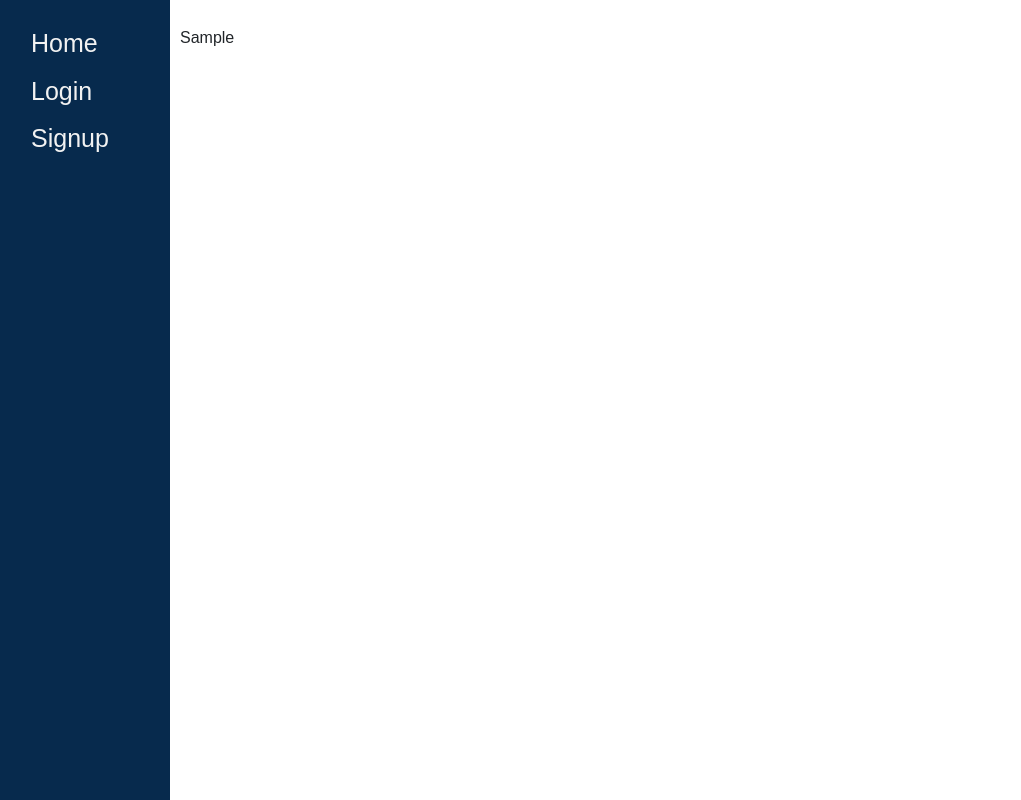
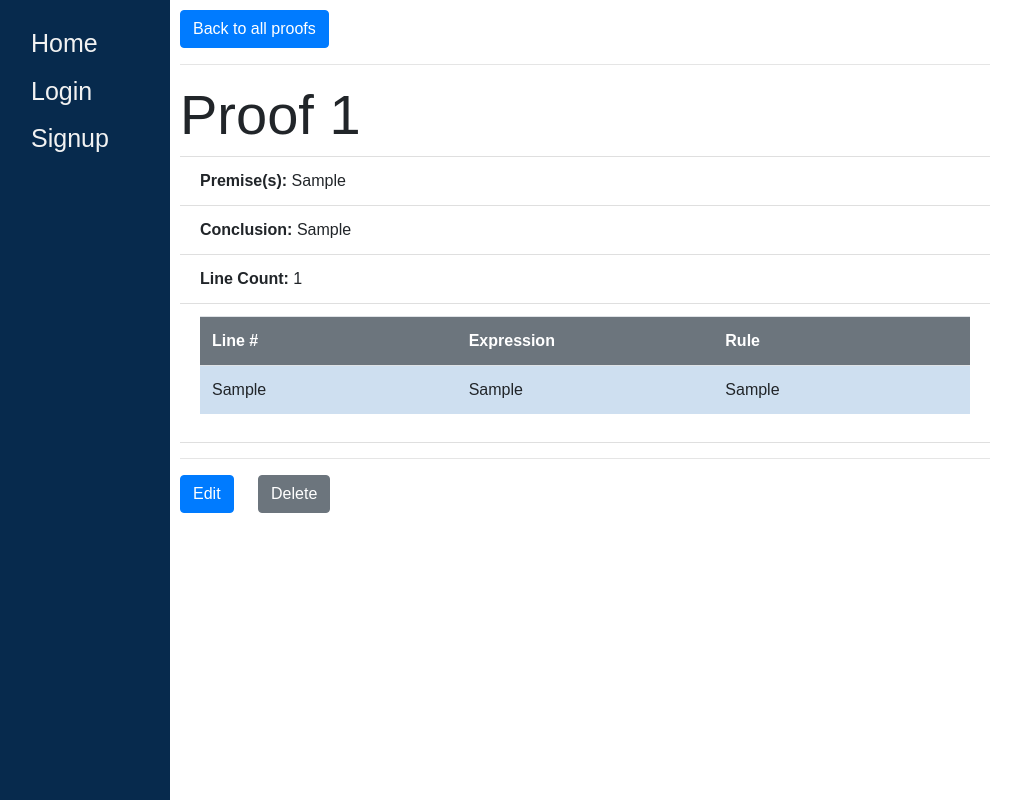
Before and after one commit to cmsho/Proof-Tool, a Django app: page /proofs/1/ in a window 1280 px wide. Shown: the whole page, without its empty margins (30-1051 px from the left). Run offline with Django 3.2, Linux system fonts and the light colour scheme; tables that the repository leaves empty hold one stand-in row (values such as "Sample post"); some libraries are stand-ins or nearby versions.

Commit message:
Add content and styling to allproofs and proof_detail

```diff
--- a/proofchecker/templates/proofchecker/proof_detail.html
+++ b/proofchecker/templates/proofchecker/proof_detail.html
@@ -1,12 +1,55 @@
 {% extends 'proofchecker/base.html' %}
 {% load static %}
 {% block content %}
-    </div>
-    <p>{{ object.premise }}</p>
-    <p>{{ object.conclusion }}</p>
 
-    </div>
+<a href="{% url 'all_proofs' %}" class="btn btn-primary"> Back to all proofs </a>
 
+<hr>
+
+
+
+<h2 class="display-4"><b>Proof {{ object.id }}</b></h5>
+
+<ul class="list-group list-group-flush">
+    <li class="list-group-item"><b>Premise(s):</b> {{ object.premises }}</li>
+    <li class="list-group-item"><b>Conclusion:</b> {{ object.conclusion }}</li>
+    <li class="list-group-item"><b>Line Count:</b> {{ object.proofline_set.count }} </li>
+    {% if object.proofline_set.count != 0 %}
+
+    <li class="list-group-item">
+
+        <table class="table table-hover table-responsive-xl">
+
+            <thead id="column-titles" style="background-color: #6c757d; color:#FFFFFF">
+                <tr class="font-weight-bold">
+                    <td scope="col">Line #</td>
+                    <td scope="col">Expression</td>
+                    <td scope="col">Rule</td>
+                </tr>
+            </thead>
+            <tbody>
+                {% for line in object.proofline_set.all %}
+                <tr>
+                    <td>{{ line.line_no }}</td>
+                    <td>{{ line.formula }}</td>
+                    <td>{{ line.rule }}</td>
+                </tr>
+                {% endfor %}
+            </tbody>
+        </table>
+    </li>
+    {% endif %}
+
+
+</ul>
+
+
+
+{% if object.proofline_set.count != 0 %}
+<hr>
+{% endif %}
+<a href="{% url 'update_proof' object.id %}" class="card-link btn btn-primary"> Edit </a>
+<a href="{% url 'delete_proof' object.id %}" class="card-link btn btn-secondary"> Delete </a>
 
 {% endblock %}
 
```
Also changed, not shown: proofchecker/templates/proofchecker/allproofs.html (+6 -4 lines).
